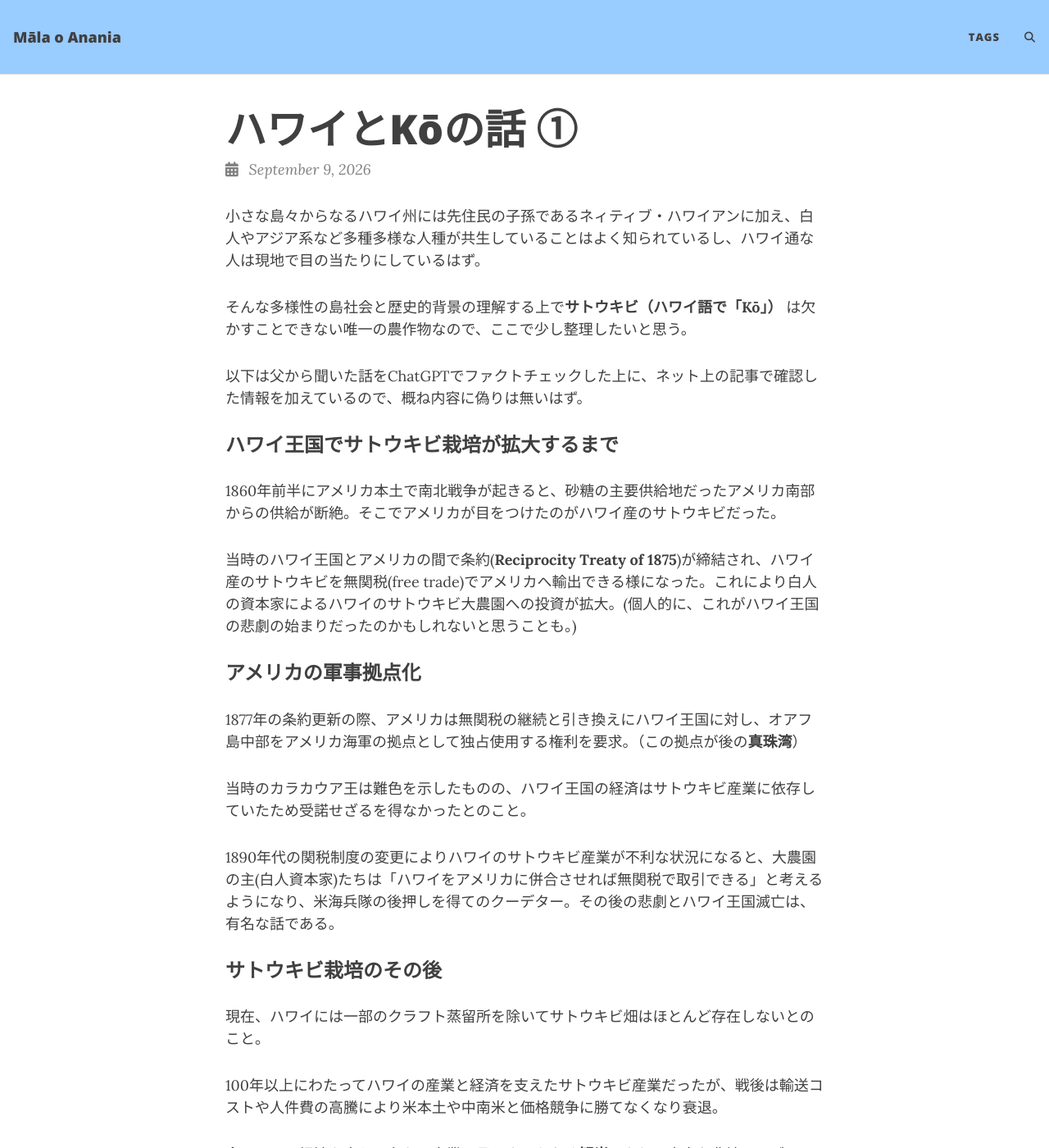
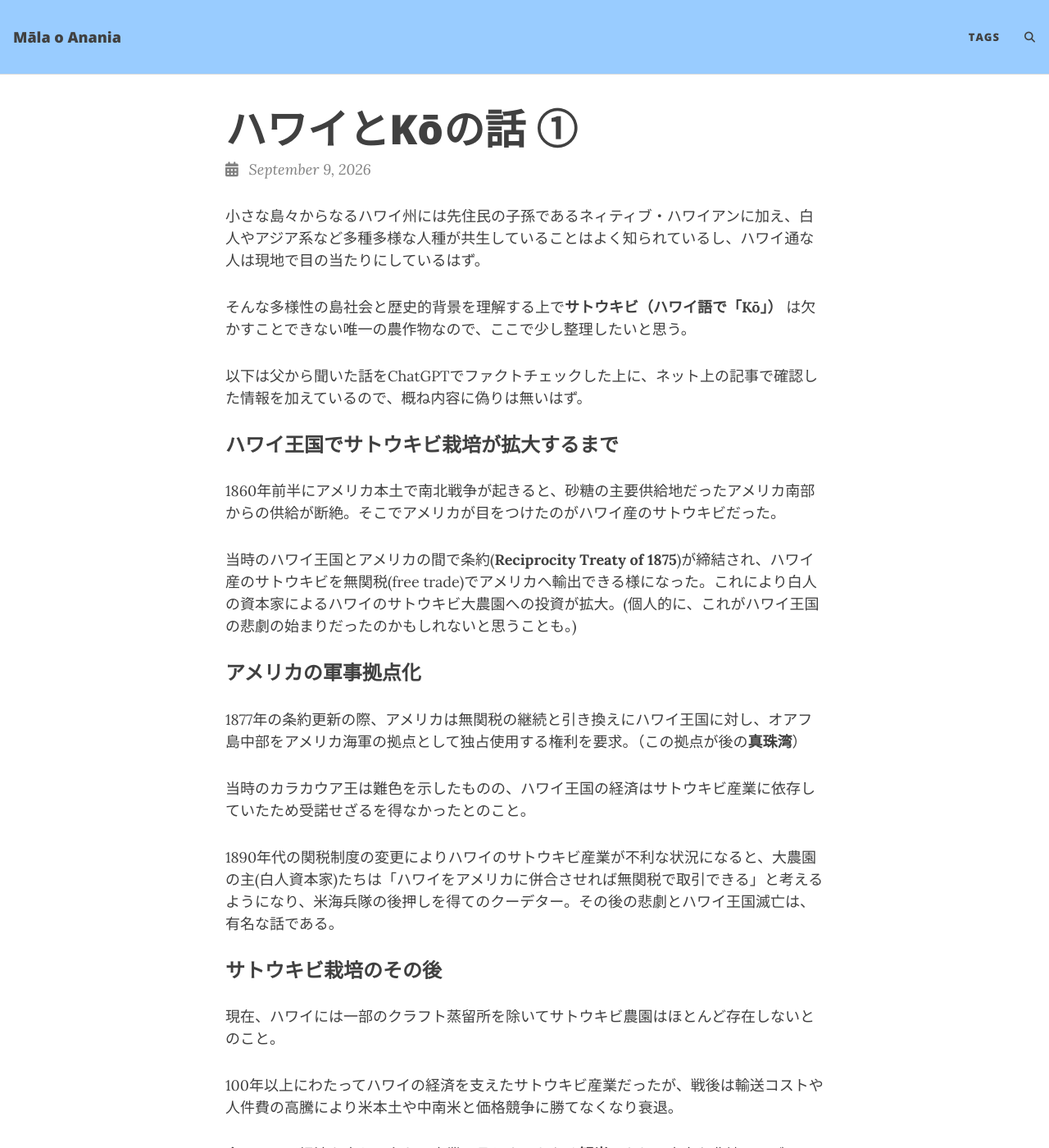
Before and after one commit to malaoanania/malaoanania.github.io, a Jekyll site: the page built from _posts/2026-09-09-sugarcane.md, in a window 1280 px wide and 1400 px high. Shown: the whole window at 82% size. Built offline with Jekyll 4.4.1, drawn with Linux system fonts in a browser that asks for light colours; comment, search, counter and statistics services are not loaded.

Commit message:
20260909 sugarcane update1

```diff
--- a/_posts/2026-09-09-sugarcane.md
+++ b/_posts/2026-09-09-sugarcane.md
@@ -6,7 +6,7 @@ tags: [hawaii, in_Japanese]
 
 小さな島々からなるハワイ州には先住民の子孫であるネィティブ・ハワイアンに加え、白人やアジア系など多種多様な人種が共生していることはよく知られているし、ハワイ通な人は現地で目の当たりにしているはず。
 
-そんな多様性の島社会と歴史的背景の理解する上で**サトウキビ（ハワイ語で「Kō」）** は欠かすことできない唯一の農作物なので、ここで少し整理したいと思う。
+そんな多様性の島社会と歴史的背景を理解する上で**サトウキビ（ハワイ語で「Kō」）** は欠かすことできない唯一の農作物なので、ここで少し整理したいと思う。
 
 以下は父から聞いた話をChatGPTでファクトチェックした上に、ネット上の記事で確認した情報を加えているので、概ね内容に偽りは無いはず。
 
@@ -26,9 +26,9 @@ tags: [hawaii, in_Japanese]
 
 ### サトウキビ栽培のその後 ###
 
-現在、ハワイには一部のクラフト蒸留所を除いてサトウキビ畑はほとんど存在しないとのこと。
+現在、ハワイには一部のクラフト蒸留所を除いてサトウキビ農園はほとんど存在しないとのこと。
 
-100年以上にわたってハワイの産業と経済を支えたサトウキビ産業だったが、戦後は輸送コストや人件費の高騰により米本土や中南米と価格競争に勝てなくなり衰退。
+100年以上にわたってハワイの経済を支えたサトウキビ産業だったが、戦後は輸送コストや人件費の高騰により米本土や中南米と価格競争に勝てなくなり衰退。
 
 今のハワイ経済を支える主たる産業は言うまでもなく**観光**であり、広大な農地はリゾートやパイナップル・コーヒーなど他の作物へ転換された。
 
```
Also changed, not shown: 1 other file.
